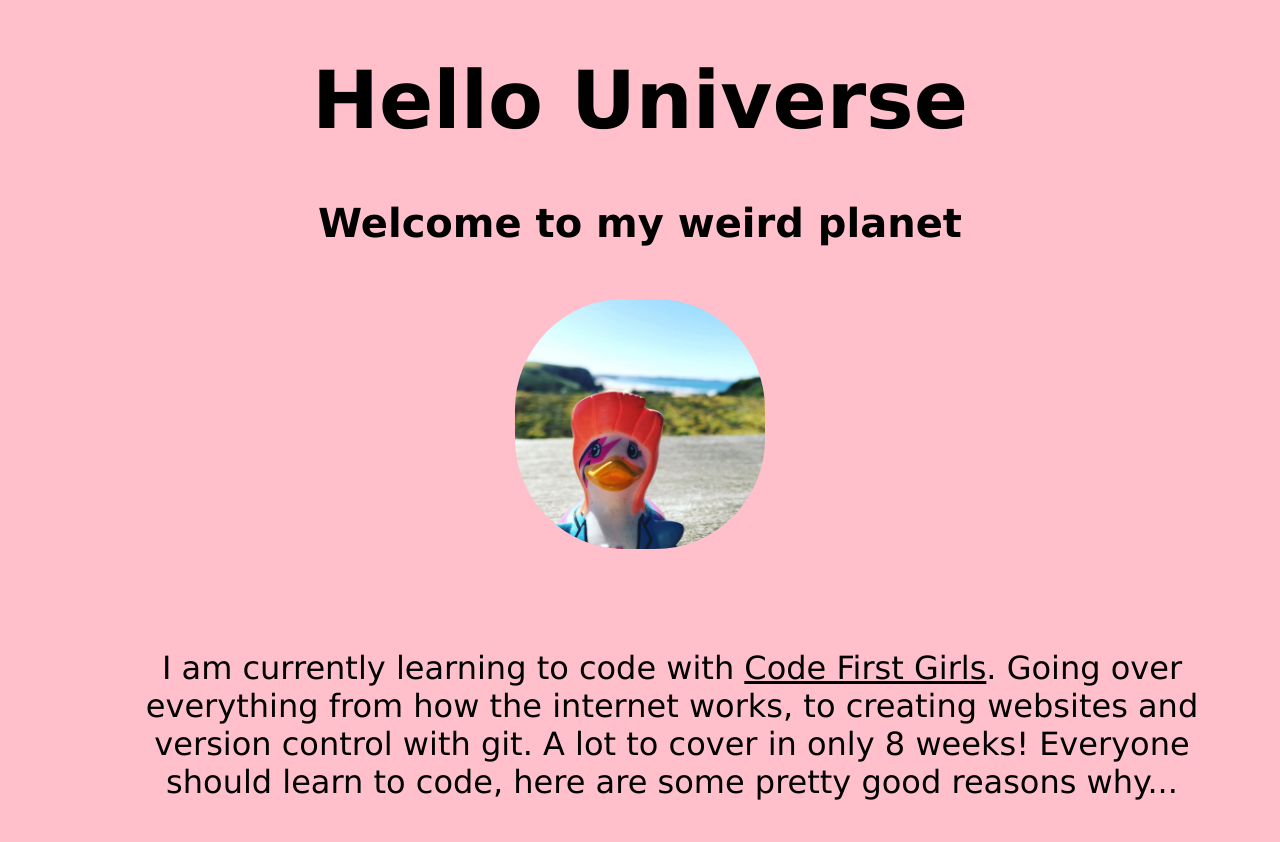
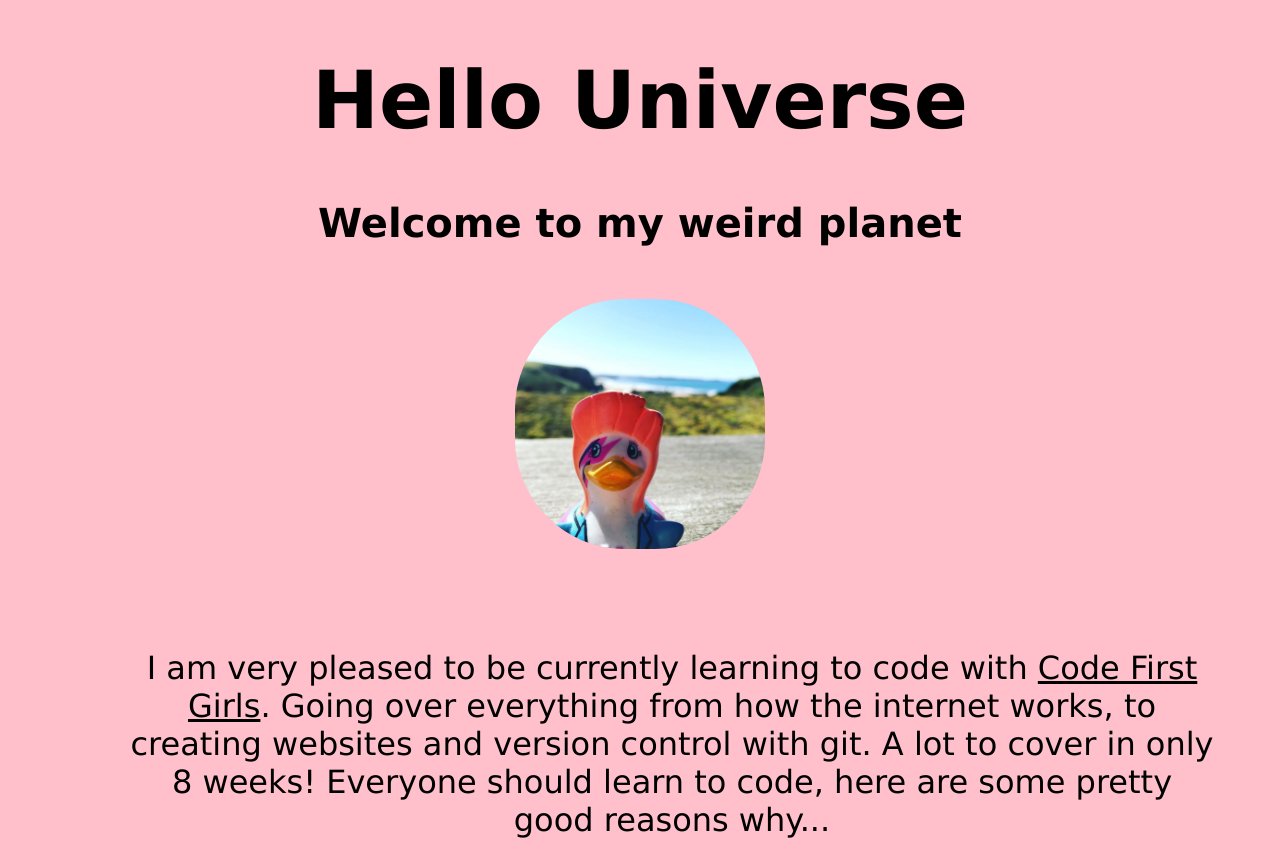
Before and after one commit to emurp052/codefirstwebsite, a plain HTML site: page index.html in a window 1280 px wide. Shown: the top 842 px of the page. Drawn offline with Linux system fonts and the light colour scheme.

Commit message:
DeletedFiles
Offloaded unneccessary files

```diff
--- a/index.html
+++ b/index.html
@@ -13,7 +13,7 @@
 <img src="./duck.jpg" alt="duck" height="250" width="250">
 </div>
 <div class="paragraph">
-  <p>I am currently learning to code with <a href="https://www.codefirstgirls.org.uk/">Code First Girls</a>. Going over everything from how the
+  <p>I am very pleased to be currently learning to code with <a href="https://www.codefirstgirls.org.uk/">Code First Girls</a>. Going over everything from how the
 internet works, to creating websites and version control with git. A lot to cover in only 8 weeks!
 Everyone should learn to code, here are some pretty good reasons why...
 <ol>
```
Also changed, not shown: solution.png (deleted), 1 other file.
